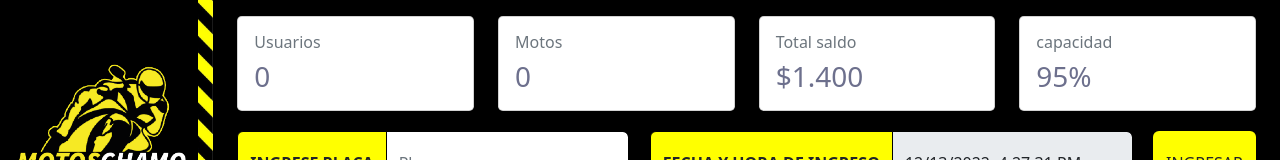
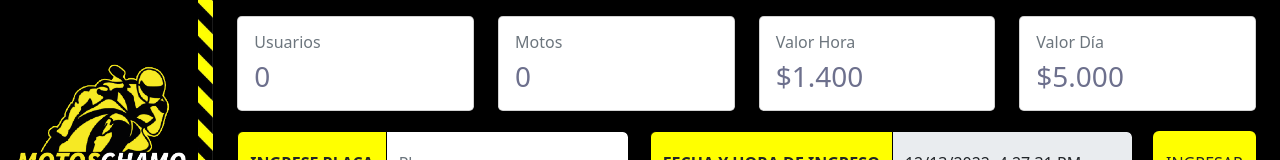
Before and after one commit to santii321/parqueadero, a React (Create React App) app in the folder parqueadero/: page / in a window 1280 px wide. Shown: the top 160 px of the page. Built offline with nearby package versions, Linux system fonts and the light colour scheme; no server answers.

Commit message:
se agrega alerta al error de placa

```diff
--- a/parqueadero/src/pages/Home.js
+++ b/parqueadero/src/pages/Home.js
@@ -9,6 +9,7 @@ function Home() {
   const [value, onChange] = useState(new Date().toLocaleString());
   const [placa, setPlaca] = useState([])
   const [placas, setPlacas] = useState('')
+
 
   useEffect(() => {
     getPlaca()
@@ -33,7 +34,7 @@ function Home() {
             setPlacas('');
           })
       } else {
-        console.log("error")
+        alert("Por favor ingrese una placa Valida")
         setPlacas('');
         return
 
@@ -84,7 +85,7 @@ function Home() {
         <section className="card">
           <section className="card-body">
             <section className="row">
-              <section className="col"><span className="h6 font-semibold text-muted text-sm d-block mb-2">Total saldo</span> <span className="h3 font-bold mb-0">$1.400</span></section>
+              <section className="col"><span className="h6 font-semibold text-muted text-sm d-block mb-2">Valor Hora</span> <span className="h3 font-bold mb-0">$1.400</span></section>
               <section className="col-auto">
                 <section className="icon icon-shape bg-info text-white text-lg rounded-circle"><i className="bi bi-clock-history"></i></section>
               </section>
@@ -96,7 +97,7 @@ function Home() {
         <section className="card">
           <section className="card-body">
             <section className="row">
-              <section className="col"><span className="h6 font-semibold text-muted text-sm d-block mb-2">capacidad</span> <span className="h3 font-bold mb-0">95%</span></section>
+              <section className="col"><span className="h6 font-semibold text-muted text-sm d-block mb-2">Valor Día</span> <span className="h3 font-bold mb-0">$5.000</span></section>
               <section className="col-auto">
                 <section className="icon icon-shape bg-warning text-white text-lg rounded-circle"><i className="bi bi-minecart-loaded"></i></section>
               </section>
```
